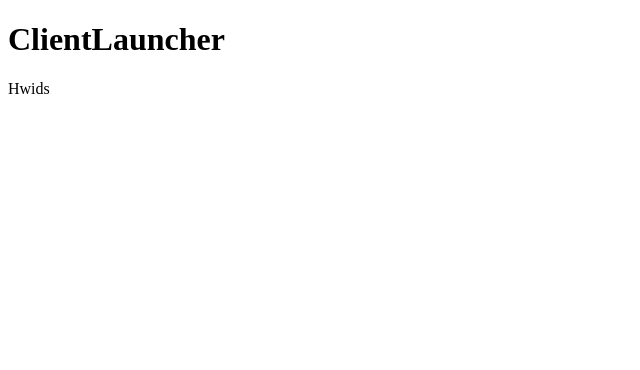
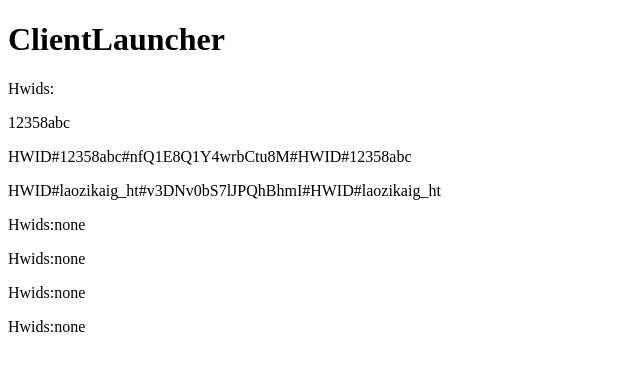
Before and after one commit to 12358abc/clientlauncher, a plain HTML site: page index.html in a window 1280 px wide. Shown: the whole page, without its empty margins (0-640 px from the left). Drawn offline with Linux system fonts and the light colour scheme.

Commit message:
Update index.html

```diff
--- a/index.html
+++ b/index.html
@@ -6,6 +6,13 @@
 </head>
 <body>
 <h1>ClientLauncher</h1>
-<p>Hwids</p>
+<p>Hwids:</p>
+<p>12358abc</p>
+<p>HWID#12358abc#nfQ1E8Q1Y4wrbCtu8M#HWID#12358abc</p>
+<p>HWID#laozikaig_ht#v3DNv0bS7lJPQhBhmI#HWID#laozikaig_ht</p>
+<p>Hwids:none</p>
+<p>Hwids:none</p>
+<p>Hwids:none</p>
+<p>Hwids:none</p>
 </body>
 </html>
```
